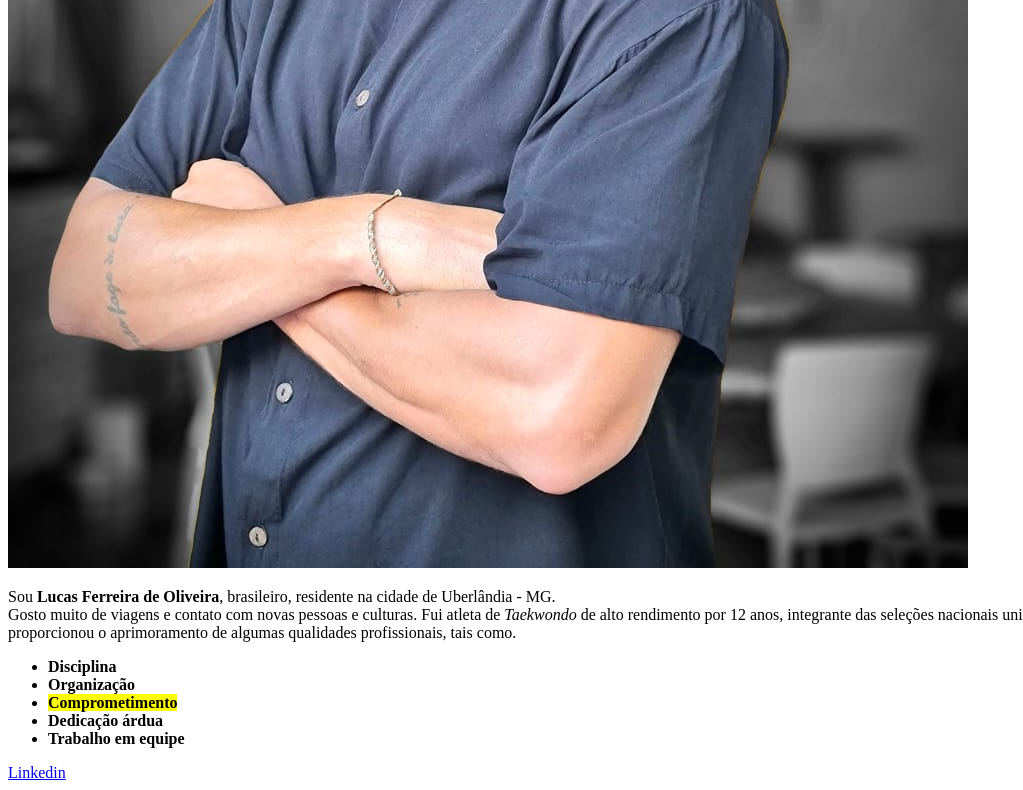
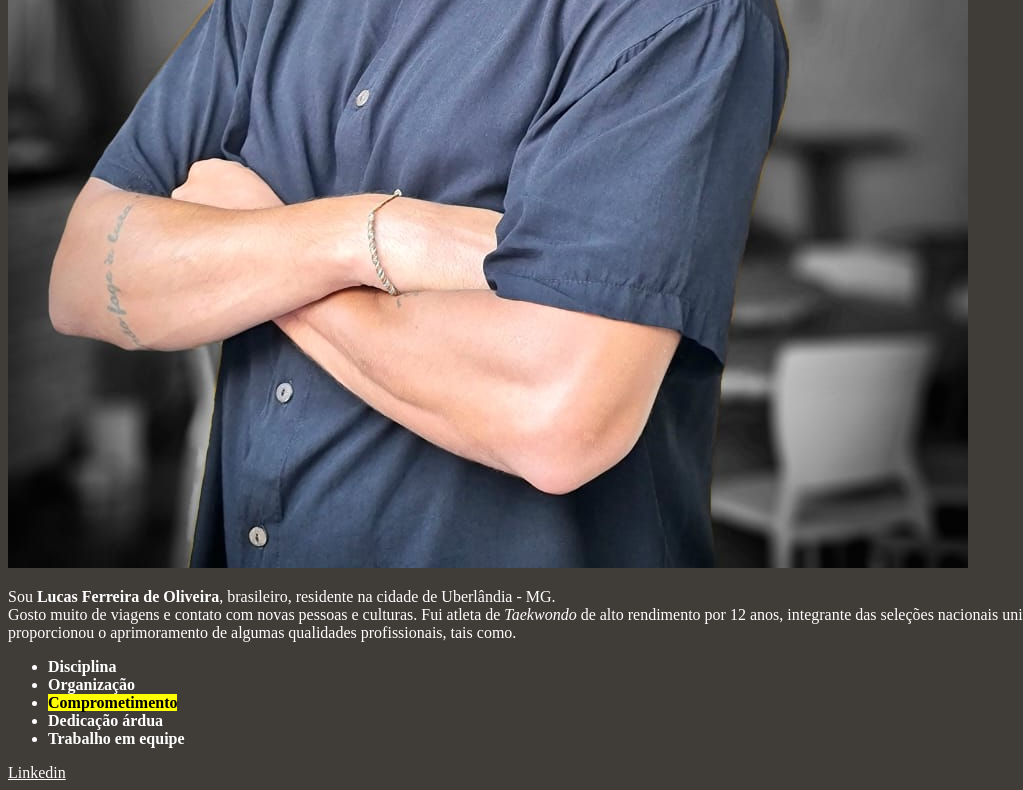
Before and after one commit to LucasFerreiraDeOliveira/LucasFerreiraDeOliveira.github.io, a plain HTML site: page index.html in a window 1280 px wide. Shown: the part 792-1582 px from the top of the page, without its empty margins (0-1023 px from the left). Drawn offline with Linux system fonts and the light colour scheme.

Commit message:
iniciando stilização com css

```diff
--- a/index.html
+++ b/index.html
@@ -5,6 +5,16 @@
     <meta http-equiv="X-UA-Compatible" content="IE=edge">
     <meta name="viewport" content="width=device-width, initial-scale=1.0">
     <title>Lucas Ferreira de Oliveira</title>
+    <style>
+        body{
+            background-color: #403d39;
+            color: white;
+        }
+
+        a {
+            color: white;
+        }
+    </style>
 </head>
 <body>
     <h1><a href="#fotolucas">Lucas Ferreira de Oliveira</a></h1>
```
Also changed, not shown: style.css (added).
